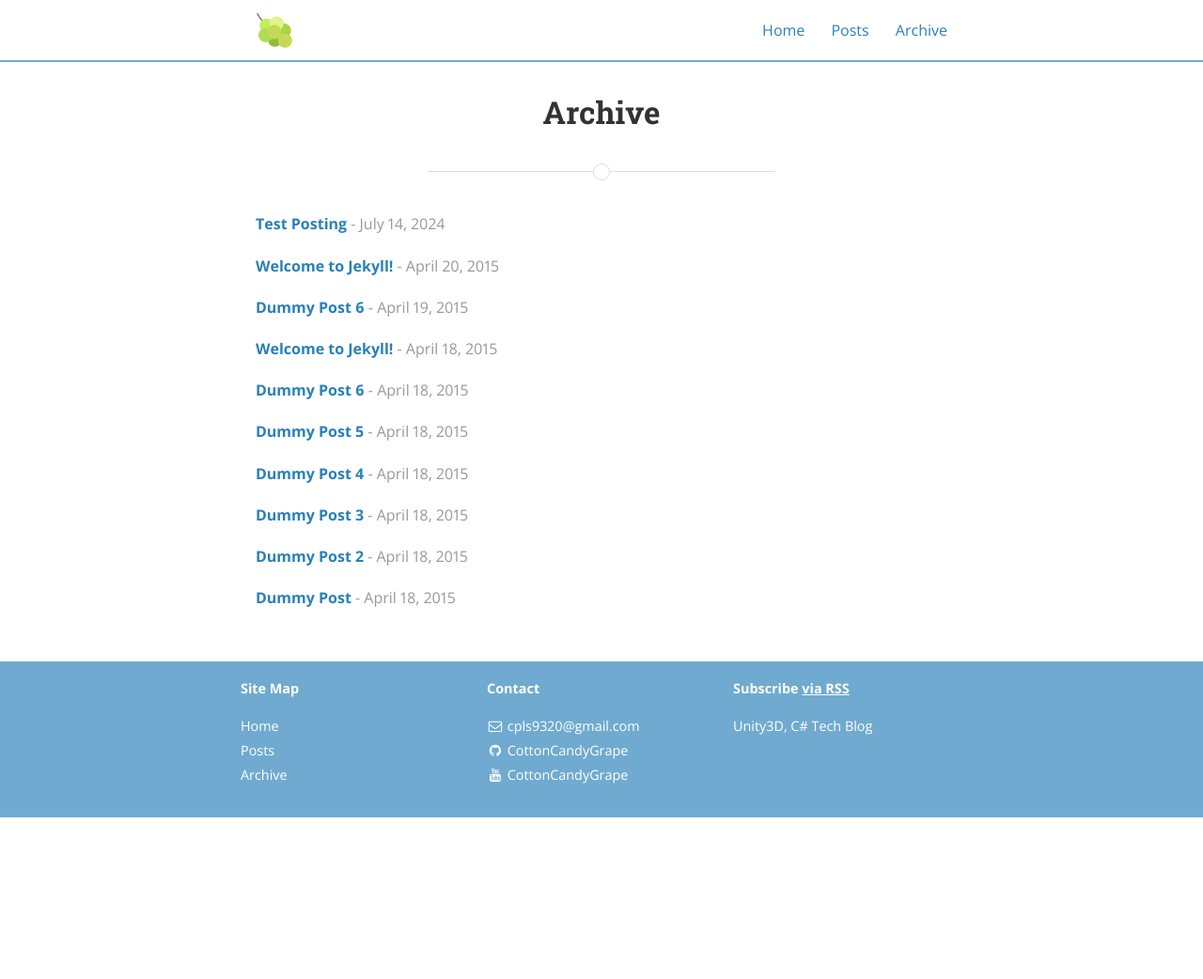
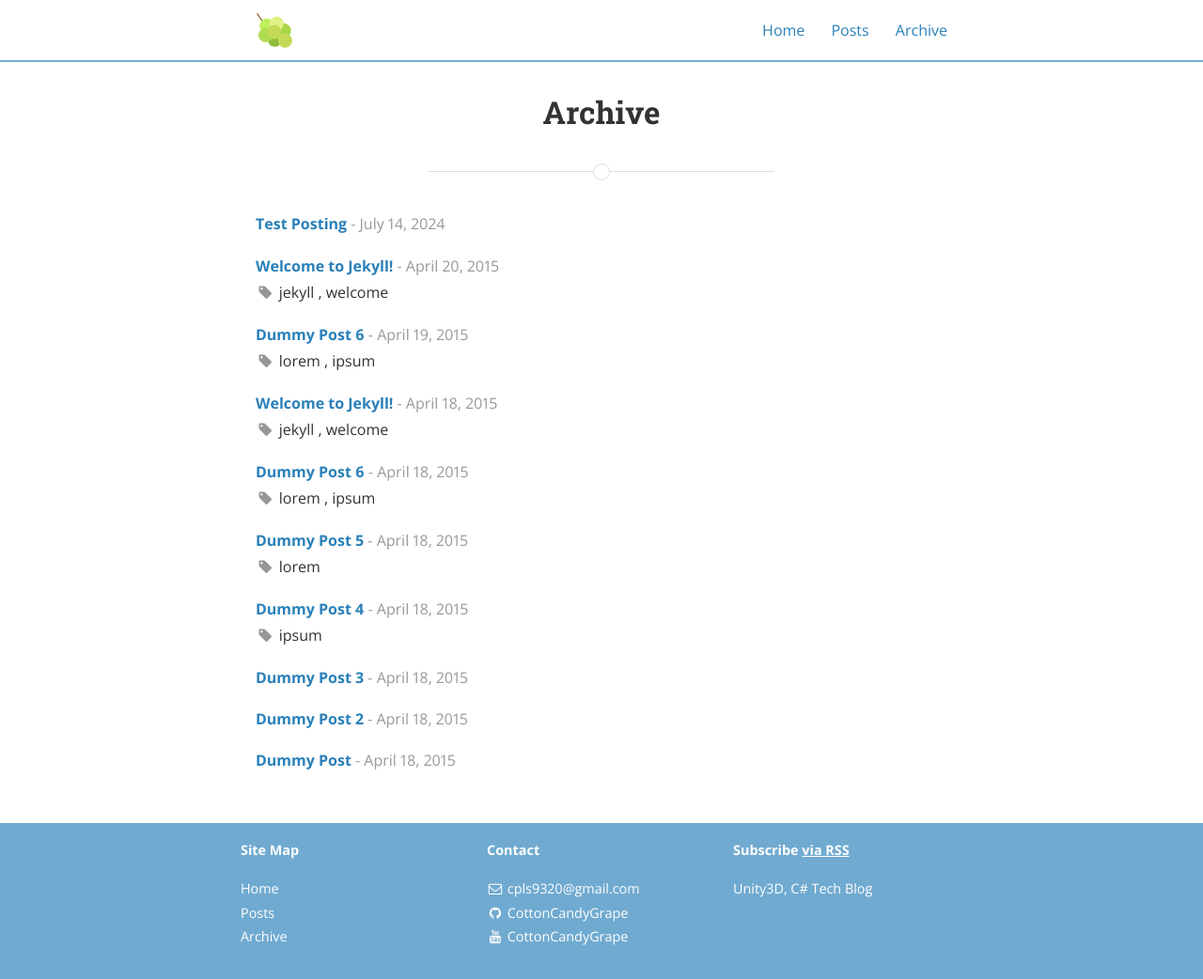
Before and after one commit to CottonCandyGrape/cctech, a Jekyll site: the page built from archive.md, in a window 1280 px wide and 1042 px high. Shown: the whole window at 94% size. Built offline with Jekyll 4.4.1, drawn with Linux system fonts in a browser that asks for light colours; nearby versions of some CDN libraries.

Commit message:
아카이브에 태그 추가

```diff
--- a/_layouts/archive.html
+++ b/_layouts/archive.html
@@ -21,7 +21,20 @@ layout: default
   <article class="post-content">
     <ul class="posts-list">
       {% for post in site.posts %}
-      <li><strong><a class="post-link" href="{{ post.url | prepend: site.baseurl }}">{{ post.title }}</a></strong><span class="post-date"> - {{ post.date | date: "%B %-d, %Y" }}</span></li>
+      <li>
+        <strong><a class="post-link" href="{{ post.url | prepend: site.baseurl }}">{{ post.title }}</a></strong>
+        <span class="post-date"> - {{ post.date | date: "%B %-d, %Y" }}</span>
+
+        <br>
+        {% if post.tags.size > 0 %}
+        <!--<strong>tags : </strong>-->
+          <i class="fa fa-tag fa-fw" style="color: rgb(150, 150, 150);"></i>
+          {% for tag in post.tags %}
+            <span class="tags">{{ tag }}</span>
+            {% if forloop.last == false %}, {% endif %}
+          {% endfor %}
+        {% endif %}
+      </li>
       {% endfor %}
     </ul>
   </article>
```
